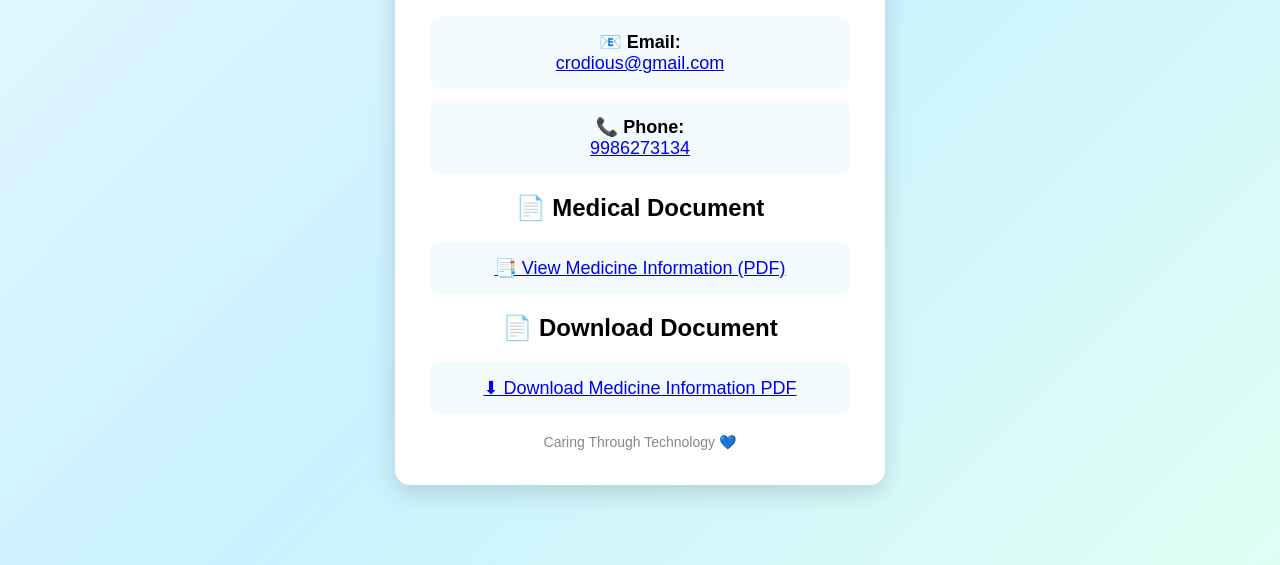
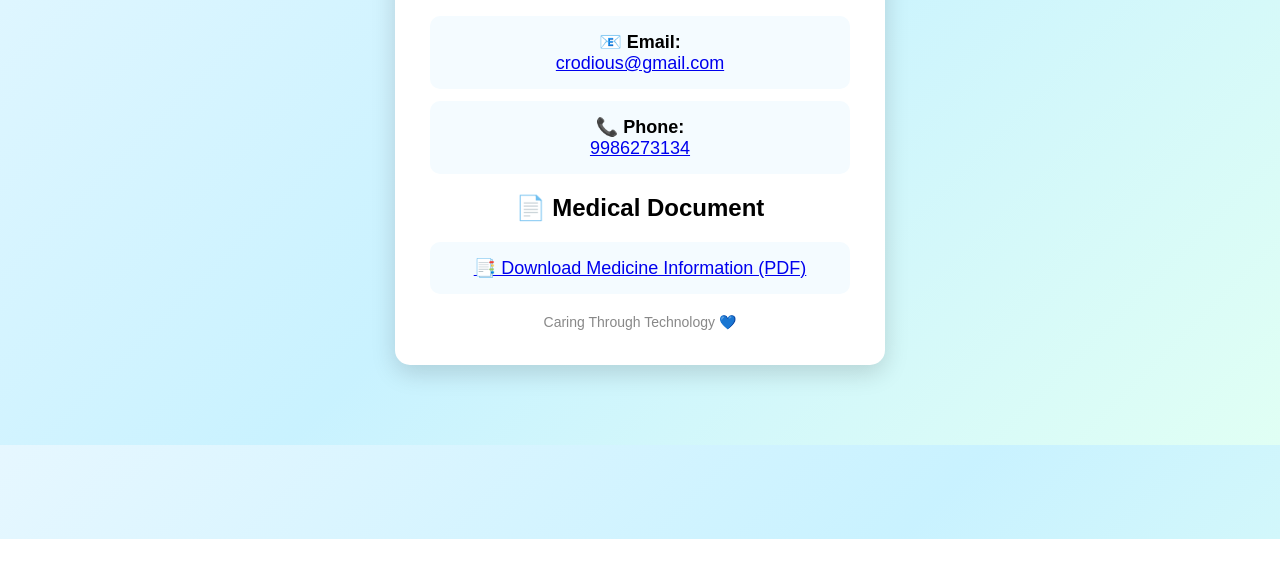
Before and after one commit to Charan795646/medical-profile, a plain HTML site: page index.html in a window 1280 px wide. Shown: the part 261-826 px from the top of the page. After the commit the page ends 800 px from the top, so only its background shows below. Drawn offline with Linux system fonts and the light colour scheme.

Commit message:
Update index.html

```diff
--- a/index.html
+++ b/index.html
@@ -71,17 +71,11 @@
 <h2>📄 Medical Document</h2>
 
 <div class="info">
-    <a href="MefFortTab-1.pdf" target="_blank">
-        📑 View Medicine Information (PDF)
+    <a href="MefFortTab-1.pdf" download>
+        📑 Download Medicine Information (PDF)
     </a>
 </div>
-        <h2>📄 Download Document</h2>
 
-<div class="info">
-    <a href="medicine-info.pdf" download>
-        ⬇ Download Medicine Information PDF
-    </a>
-</div>
         <div class="footer">
             Caring Through Technology 💙
         </div>
```
